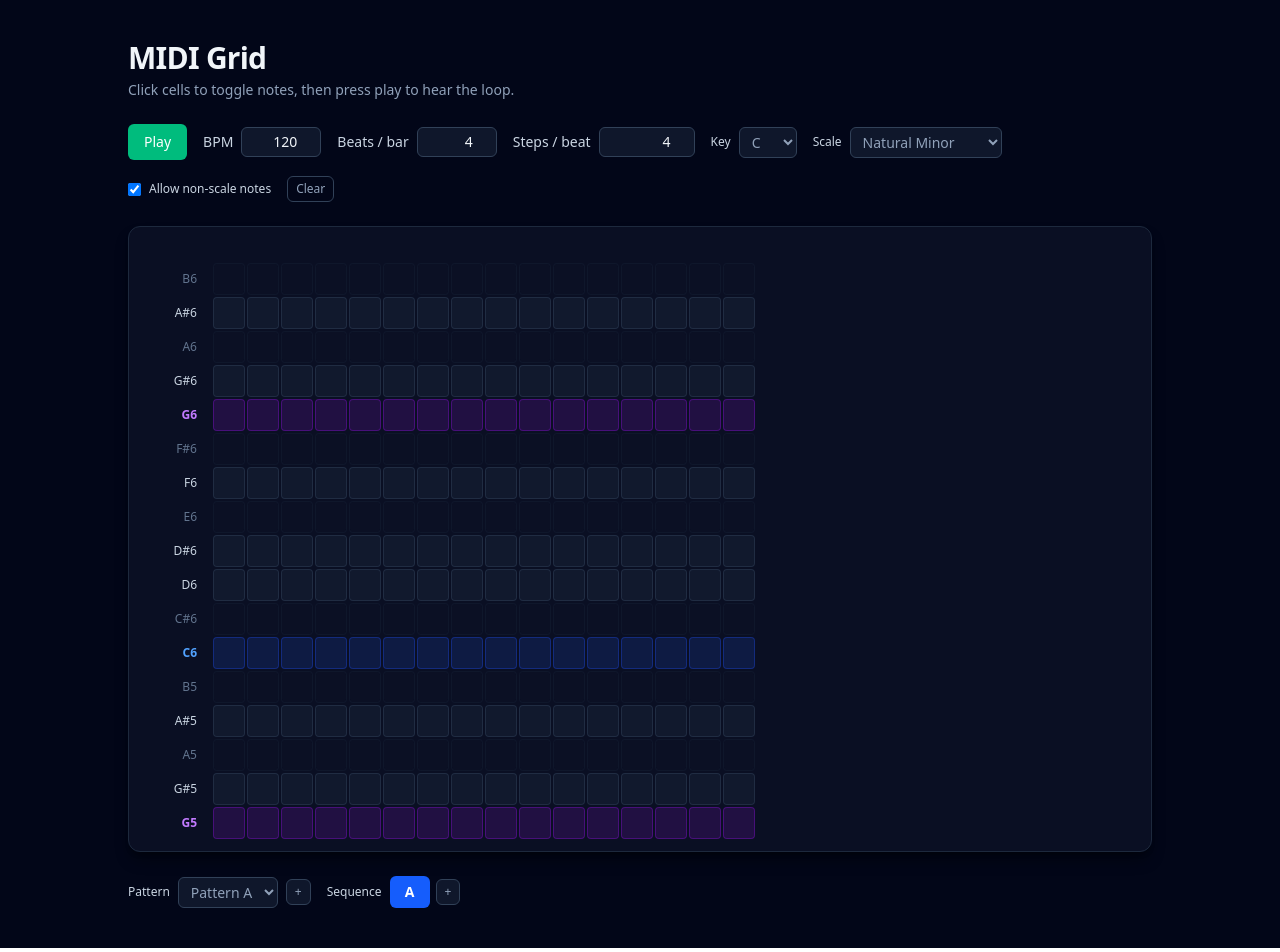
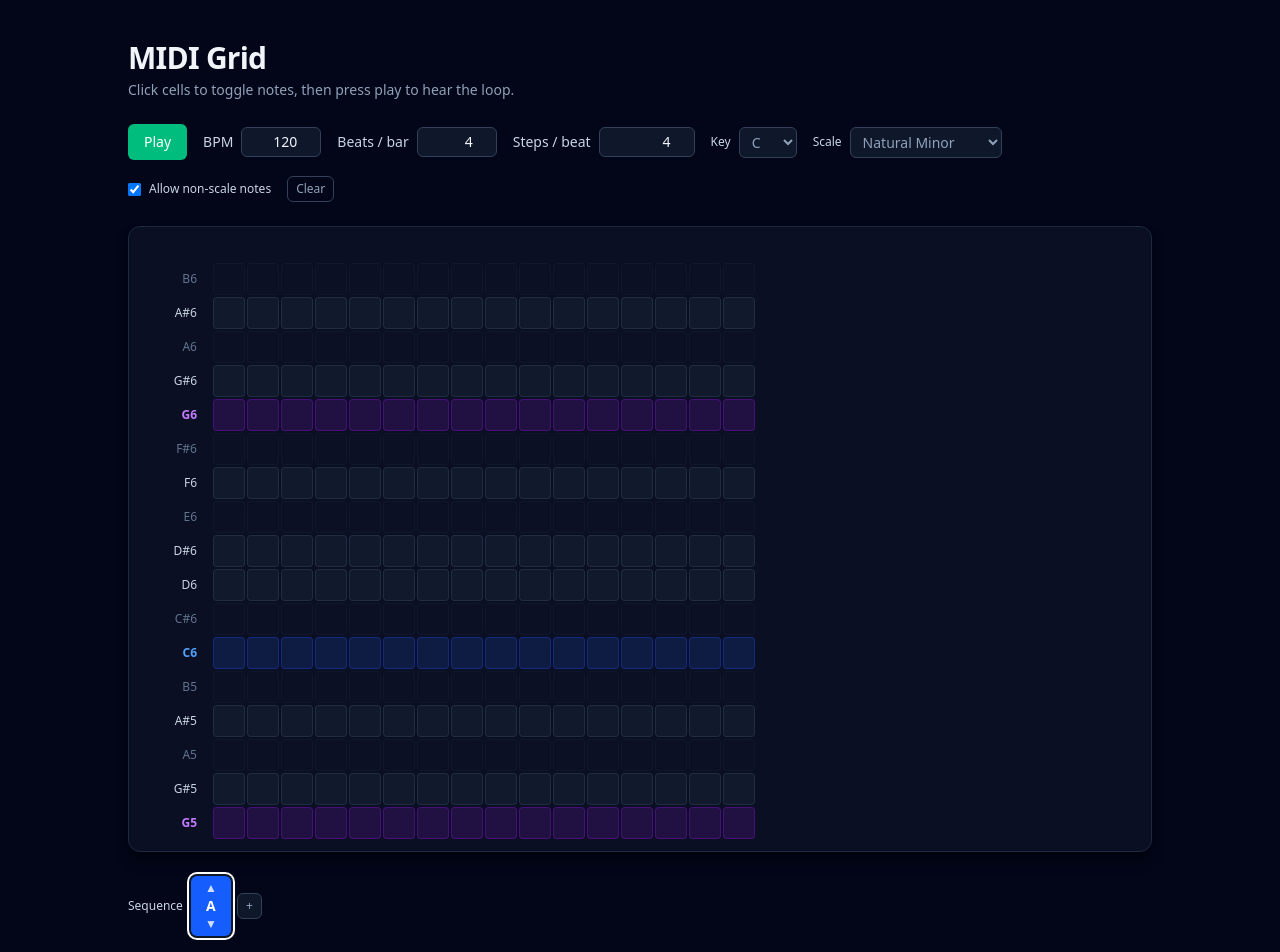
Before and after one commit to dawdmaow/sveltesequencer, a SvelteKit app: page / in a window 1280 px wide. Shown: the top 952 px of the page. Built offline with nearby package versions, Linux system fonts and the light colour scheme.

Commit message:
better sequence/pattern ui

```diff
--- a/src/routes/+page.svelte
+++ b/src/routes/+page.svelte
@@ -53,24 +53,25 @@
 		| 'Blues'
 		| 'Chromatic';
 
-	// TODO: unnecessary defaults
 	let patterns = $state<Pattern[]>([]);
 	let patternIdSequence = $state<string[]>([]);
+	let selectedSequenceIndex = $state(0);
 	let isPlaying = $state(false);
-	let currentStep = $state(0);
+	let currentStep = $state(0); // TODO: this should be local; need to store current sequence index as well (and give it to playStep())
 	let bpm = $state(120);
 	let beatsPerMeasure = $state(4);
 	let stepsPerBeat = $state(4);
 	let numMeasures = $state(1);
-	let selectedPatternId = $state('A');
 	let key = $state('C');
 	let scale = $state<Scale>('Natural Minor');
 	let allowNonScaleNotes = $state(true);
 
+	let selectedPatternId = $derived(patternIdSequence[selectedSequenceIndex] ?? PATTERN_IDS[0]);
+
 	function reset() {
-		patterns = [createPattern('A', 4, 4)];
-		patternIdSequence = [patterns[0].id];
-		selectedPatternId = 'A';
+		patterns = PATTERN_IDS.map((id) => createPattern(id, 4, 4));
+		patternIdSequence = ['A'];
+		selectedSequenceIndex = 0;
 		key = 'C';
 		scale = 'Natural Minor';
 		allowNonScaleNotes = true;
@@ -222,21 +223,13 @@
 		return index >= 0 && index < colors.length ? colors[index] : 'bg-slate-600';
 	}
 
-	function cyclePatternAtPosition(seqIndex: number) {
-		if (seqIndex >= patternIdSequence.length || Object.keys(patterns).length === 0) return;
+	function cyclePatternAtPosition(seqIndex: number, direction: 1 | -1) {
+		if (seqIndex >= patternIdSequence.length) return;
 		const currentId = patternIdSequence[seqIndex];
-		const currentIndex = patterns.findIndex((p) => p.id === currentId);
-		const nextIndex = (currentIndex + 1) % patterns.length;
-		const nextId = patterns[nextIndex].id;
+		const currentIndex = PATTERN_IDS.indexOf(currentId);
+		const nextIndex = (currentIndex + direction + PATTERN_IDS.length) % PATTERN_IDS.length;
+		const nextId = PATTERN_IDS[nextIndex];
 		patternIdSequence[seqIndex] = nextId;
-		// TODO:
-		// sequence = sequence.map((id, idx) => (idx === seqIndex ? nextId : id));
-	}
-
-	function addPattern(id: string) {
-		console.assert(!patterns.find((p) => p.id === id), 'Pattern ID already exists');
-		const newPattern = createPattern(id, beatsPerMeasure, stepsPerBeat);
-		patterns.push(newPattern); // TODO:
 	}
 
 	function totalSteps(): number {
@@ -341,7 +334,7 @@
 			await ctx.resume();
 		}
 
-		currentStep = 0;
+		currentStep = selectedSequenceIndex * stepsPerPattern();
 		playStep(currentStep);
 		const durationMs = stepDurationSeconds() * 1000;
 		timeoutId = window.setTimeout(startPlayingStepsUsingTimeout, durationMs);
@@ -574,61 +567,60 @@
 
 		<section class="flex flex-wrap items-center gap-4">
 			<div class="flex items-center gap-2 text-xs text-slate-400">
-				<label for="pattern" class="text-slate-300">Pattern</label>
-				<select
-					id="pattern"
-					bind:value={selectedPatternId}
-					class="rounded-md border border-slate-700 bg-slate-900 px-2 py-1 text-sm
-						focus-visible:ring-2 focus-visible:ring-emerald-500/70 focus-visible:outline-none"
-				>
-					{#each patterns as p (p.id)}
-						<option value={p.id}>Pattern {p.id}</option>
-					{/each}
-				</select>
-				{#if patterns.length < MAX_PATTERNS}
-					<button
-						type="button"
-						on:click={() => {
-							const nextId = PATTERN_IDS.find((id) => !patterns.find((p) => p.id === id));
-							if (nextId) {
-								addPattern(nextId);
-								selectedPatternId = nextId;
-							}
-						}}
-						class="rounded-md border border-slate-700 bg-slate-900 px-2 py-1 text-xs hover:bg-slate-800"
-						title="Add new pattern"
-					>
-						+
-					</button>
-				{/if}
-			</div>
-
-			<div class="flex items-center gap-2 text-xs text-slate-400">
 				<span class="text-slate-300">Sequence</span>
 				<div class="flex items-center gap-1.5">
 					{#each patternIdSequence as patternId, seqIndex (seqIndex)}
 						{@const isPlayingThis =
 							isPlaying && Math.floor(currentStep / stepsPerPattern()) === seqIndex}
-						<button
-							type="button"
-							on:click={() => cyclePatternAtPosition(seqIndex)}
-							class={`min-w-[2.5rem] rounded-md px-3 py-1.5 text-sm font-semibold text-white transition
+						{@const isSelected = selectedSequenceIndex === seqIndex}
+						<div
+							role="button"
+							tabindex="0"
+							on:click={() => {
+								selectedSequenceIndex = seqIndex;
+							}}
+							on:keydown={(e) => {
+								if (e.key === 'Enter' || e.key === ' ') {
+									e.preventDefault();
+									selectedSequenceIndex = seqIndex;
+								}
+							}}
+							class={`flex min-w-[2.5rem] cursor-pointer flex-col items-center rounded-md px-2 py-1 transition
 								${getPatternColor(patternId)}
-								hover:scale-105 hover:opacity-80
-								${isPlayingThis ? 'shadow-lg ring-2 shadow-emerald-500/50 ring-emerald-400 ring-offset-2 ring-offset-slate-900' : ''}
+								${isSelected ? 'ring-2 ring-white ring-offset-2 ring-offset-slate-900' : ''}
+								${isPlayingThis ? 'shadow-lg shadow-emerald-500/50' : ''}
 							`}
-							title="Click to change pattern"
 						>
-							{patternId}
-						</button>
+							<button
+								type="button"
+								on:click={(e) => {
+									e.stopPropagation();
+									cyclePatternAtPosition(seqIndex, 1);
+								}}
+								class="text-white/80 hover:scale-110 hover:text-white"
+								title="Next pattern"
+							>
+								▲
+							</button>
+							<span class="text-sm font-semibold text-white">{patternId}</span>
+							<button
+								type="button"
+								on:click={(e) => {
+									e.stopPropagation();
+									cyclePatternAtPosition(seqIndex, -1);
+								}}
+								class="text-white/80 hover:scale-110 hover:text-white"
+								title="Previous pattern"
+							>
+								▼
+							</button>
+						</div>
 					{/each}
 					{#if patternIdSequence.length < MAX_MEASURES}
 						<button
 							type="button"
 							on:click={() => {
-								if (patterns.length > 0) {
-									patternIdSequence.push(patterns[0].id);
-								}
+								patternIdSequence.push(PATTERN_IDS[0]);
 							}}
 							class="rounded-md border border-slate-700 bg-slate-900 px-2 py-1 text-xs hover:bg-slate-800"
 							title="Add to sequence"
@@ -641,6 +633,12 @@
 							type="button"
 							on:click={() => {
 								patternIdSequence = patternIdSequence.slice(0, -1);
+								if (selectedSequenceIndex >= patternIdSequence.length) {
+									selectedSequenceIndex = patternIdSequence.length - 1;
+									if (selectedSequenceIndex < 0) {
+										selectedSequenceIndex = 0;
+									}
+								}
 							}}
 							class="rounded-md border border-slate-700 bg-slate-900 px-2 py-1 text-xs hover:bg-slate-800"
 							title="Remove last"
```
